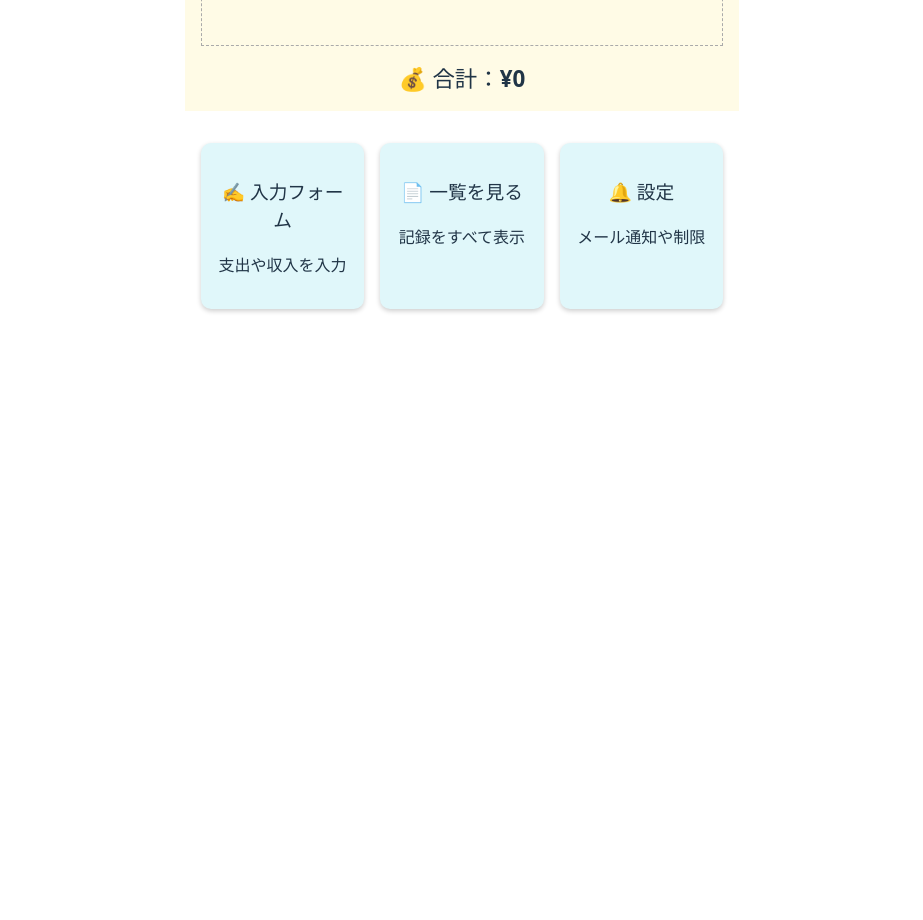
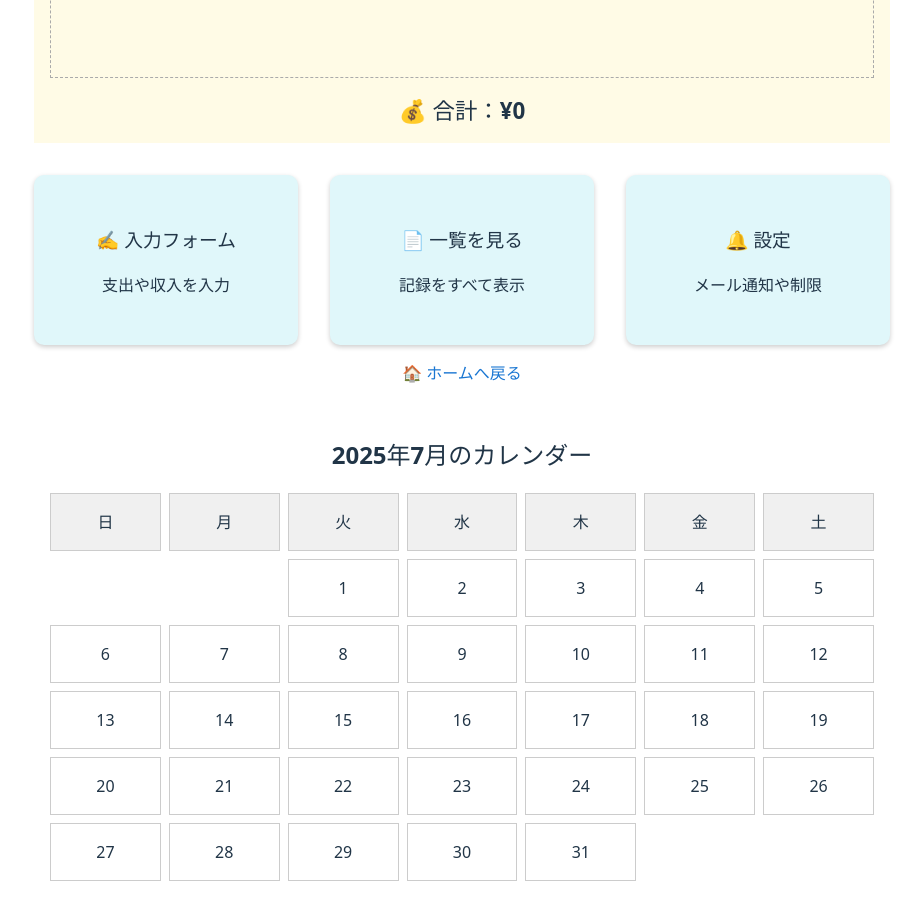
Before and after one commit to noctali168/Vue-kakeiboD, a Vue app: page / in a window 1280 px wide. Shown: the part 600-1520 px from the top of the page, without its empty margins (178-1101 px from the left). Before the commit the page ends 957 px from the top, so only its background shows below. Built offline with nearby package versions, Linux system fonts and the light colour scheme.

Commit message:
サイズ調整、コンポーネント追加

```diff
--- /dev/null
+++ b/src/components/Calender.vue
@@ -0,0 +1,99 @@
+<template>
+  <BackHomeLink />
+  <div class="calendar">
+    <h2>{{ year }}年{{ month }}月のカレンダー</h2>
+    <div class="grid">
+      <div class="day header" v-for="d in weekDays" :key="d">{{ d }}</div>
+      <div
+        v-for="day in blankDays" :key="'b'+day"
+        class="day empty"
+      ></div>
+      <div
+        v-for="day in daysInMonth"
+        :key="day"
+        class="day"
+        :class="{ hasData: hasEntry(day) }"
+        @click="showDetails(day)"
+      >
+        {{ day }}
+        <span v-if="hasEntry(day)">●</span>
+      </div>
+    </div>
+
+    <div v-if="selectedDay">
+      <h3>{{ year }}年{{ month }}月{{ selectedDay }}日の記録</h3>
+      <ul>
+        <li v-for="r in dayRecords" :key="r.id">
+          {{ r.type }}：{{ r.name }}（{{ r.category }}） - {{ r.amount }}円
+        </li>
+        <li v-if="dayRecords.length === 0">記録なし</li>
+      </ul>
+    </div>
+  </div>
+</template>
+
+<script setup>
+import BackHomeLink from '../components/BackHome.vue'
+import { ref, computed, onMounted } from 'vue'
+
+const now = new Date()
+const year = now.getFullYear()
+const month = now.getMonth() + 1 // 1〜12
+
+const daysInMonth = new Date(year, month, 0).getDate()
+const firstDay = new Date(year, month - 1, 1).getDay() // 0:日〜6:土
+const blankDays = Array(firstDay).fill(null)
+const weekDays = ['日', '月', '火', '水', '木', '金', '土']
+
+const records = ref([])
+const selectedDay = ref(null)
+
+onMounted(() => {
+  records.value = JSON.parse(localStorage.getItem('kakeibo-records') || '[]')
+})
+
+const hasEntry = (day) => {
+  const d = `${year}-${String(month).padStart(2, '0')}-${String(day).padStart(2, '0')}`
+  return records.value.some(r => r.date === d)
+}
+
+const showDetails = (day) => {
+  selectedDay.value = day
+}
+
+const dayRecords = computed(() => {
+  if (!selectedDay.value) return []
+  const d = `${year}-${String(month).padStart(2, '0')}-${String(selectedDay.value).padStart(2, '0')}`
+  return records.value.filter(r => r.date === d)
+})
+</script>
+
+<style scoped>
+.calendar {
+  padding: 1rem;
+}
+.grid {
+  display: grid;
+  grid-template-columns: repeat(7, 1fr);
+  gap: 0.5rem;
+  margin-bottom: 1rem;
+}
+.day {
+  border: 1px solid #ccc;
+  text-align: center;
+  padding: 1rem;
+  cursor: pointer;
+  position: relative;
+}
+.day.header {
+  font-weight: bold;
+  background: #f0f0f0;
+}
+.day.hasData {
+  background: #e0f7fa;
+}
+.day.empty {
+  border: none;
+  background: transparent;
+}
+</style>
--- a/src/components/NavCards.vue
+++ b/src/components/NavCards.vue
@@ -28,21 +28,24 @@ const goTo = (page) => {
 <style scoped>
 .nav-cards {
   display: flex;
-  gap: 1rem;
-  justify-content: space-around;
-  margin-top: 1rem;
-  padding: 1rem;
+  gap: 2rem;
+  justify-content: space-between;
+  margin-top: 2rem;
 }
+
 .card {
+  flex: 1;
   background: #e0f7fa;
   border-radius: 10px;
-  padding: 1rem;
-  width: 30%;
+  padding: 2rem;
+  text-align: center;
   box-shadow: 0 2px 5px rgba(0,0,0,0.2);
   cursor: pointer;
   transition: transform 0.2s;
+  min-width: 200px;
 }
+
 .card:hover {
-  transform: scale(1.03);
+  transform: scale(1.05);
 }
 </style>
--- a/src/pages/HomePage.vue
+++ b/src/pages/HomePage.vue
@@ -1,10 +1,11 @@
 <template>
-  <div>
+  <div class="container">
     <Header />
     <CharacterSection />
     <Kuji />
     <SummaryArea />
     <NavCards />
+    <Calender />
     <Reminder />
   </div>
 </template>
@@ -16,4 +17,13 @@ import SummaryArea from '../components/SummaryArea.vue'
 import NavCards from '../components/NavCards.vue'
 import Kuji from '../components/Kuji.vue'
 import Reminder from '../components/Reminder.vue'
+import Calender from '../components/Calender.vue'
 </script>
+
+<style scoped>
+.container {
+  max-width: 1400px;
+  margin: 0 auto;
+  padding: 2rem;
+}
+</style>
```
